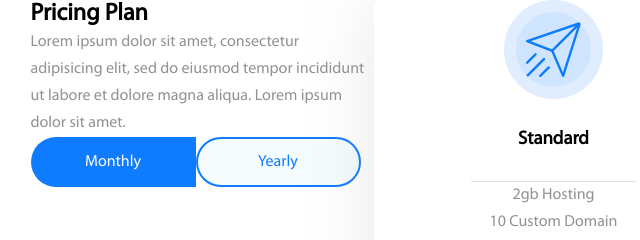
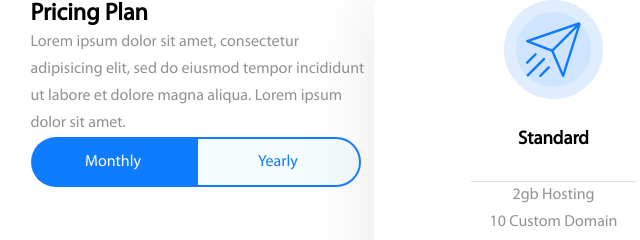
Before and after one commit to GeniaBb/SmartWorld-Academy-1st-task, a website: page index.html in a window 1280 px wide. Shown: the part 3544-3784 px from the top of the page, 398-1038 px from the left. Drawn offline with Linux system fonts and the light colour scheme.

Commit message:
Отредактирована кнопка

```diff
--- a/styles/style.scss
+++ b/styles/style.scss
@@ -450,6 +450,7 @@
         flex-direction: column;
         align-items: center;
         text-align: center;
+
         .text {
             width: 100%;
         }
@@ -530,6 +531,10 @@
 
         &--left {
             border-radius: 25px 0 0 25px;
+        }
+
+        &--right {
+            border-radius: 0px 25px 25px 0px;
         }
     }
 
```
Also changed, not shown: styles/style.css, 1 other file.
